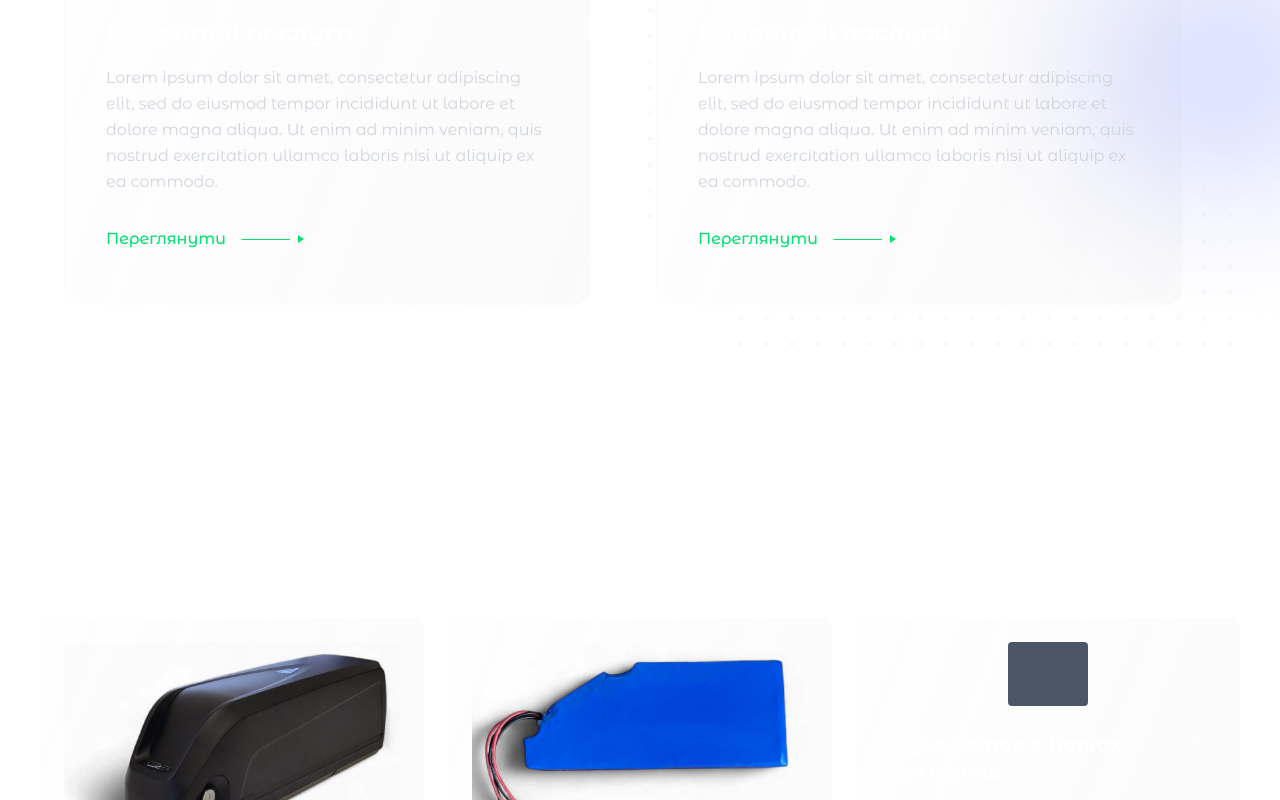
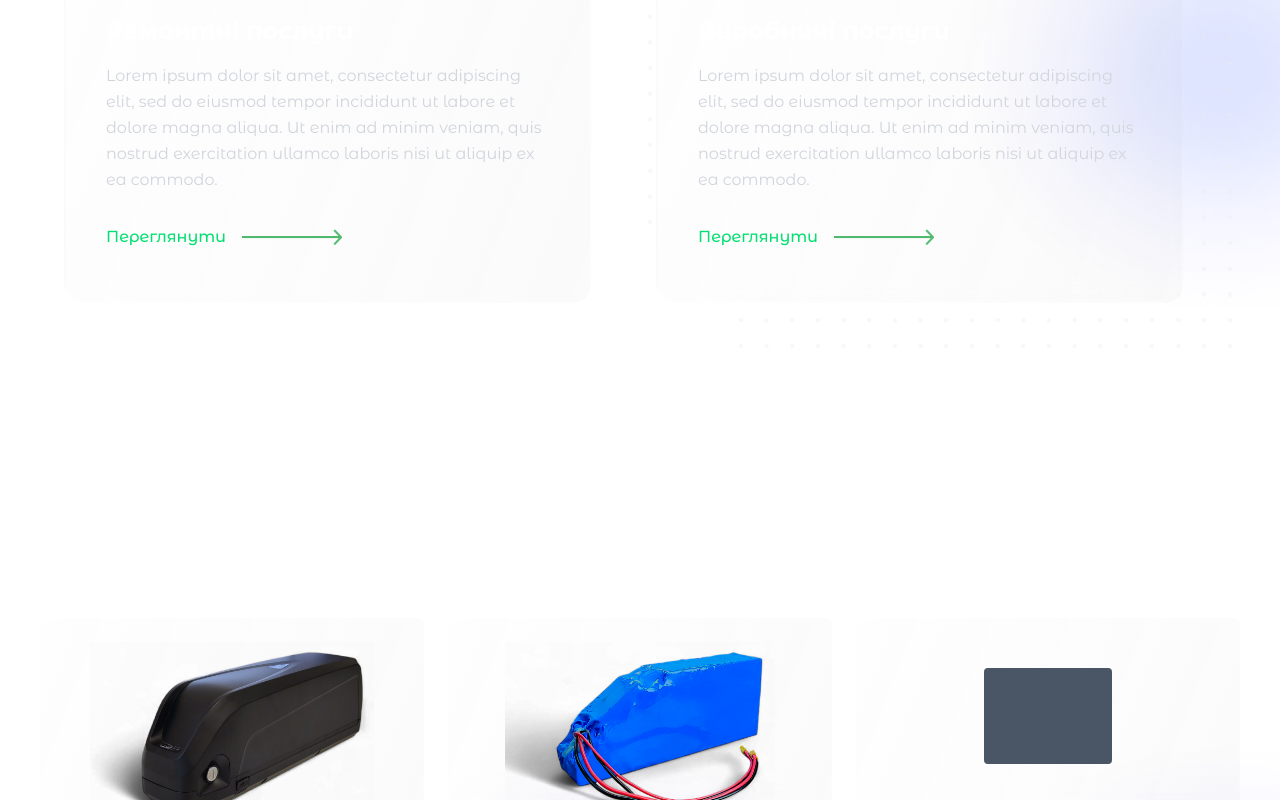
Before and after one commit to TTcee/EnergyStore1, a Next.js app: page / in a window 1280 px wide. Shown: the part 2000-2800 px from the top of the page. Built offline with nearby package versions, Linux system fonts and the light colour scheme.

Commit message:
Correct some shi

```diff
--- a/src/app/globals.css
+++ b/src/app/globals.css
@@ -40,6 +40,8 @@ body {
   font-family: var(--font-sans), sans-serif; /* дефолтний Montserrat Alternates */
   -webkit-font-smoothing: antialiased;
   -moz-osx-font-smoothing: grayscale;
+    overflow-x: hidden;
+
 }
 
 html{
--- a/src/app/sections/FindUs.tsx
+++ b/src/app/sections/FindUs.tsx
@@ -10,21 +10,21 @@ export default function FindUs() {
     <img src="/shademain2.png" alt="Моє зображення" className="absolute w-150 z-[-9] ml-300 " />
     <img src="/shademain2.png" alt="Моє зображення" className="absolute w-200 z-[-9] ml-[-200] mt-70" />
 
-      <div className="max-w-6xl w-full grid grid-cols-1 md:grid-cols-2 gap-8 lg:gap-12">
+      <div className="max-w-6xl w-full grid grid-cols-1 md:grid-cols-2 gap-2 lg:gap-12">
         {/* Ліва частина */}
         <div className="space-y-6">
           <h2 className="text-2xl sm:text-3xl text-white lg:text-4xl font-extrabold">
             Де нас знайти
           </h2>
-          <hr className="border-white border-[1.5px] w-3.5/4 sm:w-2.5/3 md:w-1.3/2" />
+          <hr className="border-white border-[1.5px] w-md sm:md md:md" />
 
           <div className="space-y-5 text-base text-white sm:text-lg">
             <p className="flex">
-              <House className="w-8 h-8 text-white-400 mr-4" />
+              <House className="w-8 h-8 text-white-100 mr-4" />
               <span className="font-normal font-montserrat font-xs"></span> вул. Городоцька, 174, Львів
             </p>
             <p className="flex">
-              <Phone className="w-8 h-8 text-white-400 mr-4" />
+              <Phone className="w-8 h-8 text-white-100 mr-4 text-sm sm:text-sm" />
               <span className="font-normal font-montserrat"></span> +38 (098) 174-14-88
             </p>
             <p className="flex">
@@ -33,7 +33,7 @@ export default function FindUs() {
             </p>
           </div>
 
-          <hr className="border-white border-[1.5px] w-3.5/4 sm:w-2.5/3 md:w-1.2/2" />
+          <hr className="border-white border-[1.5px] w-md sm:w-md md:w-md" />
 
           <div className="text-white">
             <h3 className="text-lg sm:text-xl font-semibold mb-2">
@@ -46,7 +46,7 @@ export default function FindUs() {
 
         {/* Права частина (карта) */}
         <div
-          className="mx-auto
+          className="ml-[-100]
           w-full h-64
           sm:w-[90%] sm:h-80
           md:w-[100%] md:h-[250px]
@@ -55,7 +55,7 @@ export default function FindUs() {
         >
           <iframe
             src="https://www.google.com/maps/embed?pb=!1m18!1m12!1m3!1d2573.5575927768773!2d23.9686505!3d49.8319797!2m3!1f0!2f0!3f0!3m2!1i1024!2i768!4f13.1!3m3!1m2!1s0x473ae74070ed9ee3%3A0x965ed1e1bb37a3c9!2sEnergy%20Store!5e0!3m2!1suk!2sua!4v1756306870511!5m2!1suk!2sua"
-            className="w-full h-full rounded-lg shadow-lg"
+            className="w-2xl h-full rounded-lg shadow-lg"
             style={{ border: 0 }}
             loading="lazy"
           ></iframe>
--- a/src/app/sections/MainPage.tsx
+++ b/src/app/sections/MainPage.tsx
@@ -12,7 +12,7 @@ export default function MainPage() {
       <section id="hero" className="min-h-screen flex  text-white">
         <img src="/shademain.png" alt="Моє зображення" className="absolute w-200 z-[-10] mt-[-100]" />
         <img src="/shademain2.png" alt="Моє зображення" className="absolute w-150 z-[-9] mt-45 " />
-          <div className="max-w-8xl  ml-4 flex  sm:ml-8 md:ml-16 lg:ml-32">
+          <div className="max-w-8xl  ml-4 flex  sm:ml-8 md:ml-16 lg:ml-41">
          <div>
            <h1 className="font-['Rubik_Mono_One'] font-normal  leading-16
                bg-[linear-gradient(90.01deg,#F6F6F6_0.01%,#909090_206.48%)]
--- a/src/app/sections/ProductionServices.tsx
+++ b/src/app/sections/ProductionServices.tsx
@@ -21,28 +21,31 @@ const ProductCard = ({
 }: ProductCardProps) => {
   return (
     <div className="bg-[linear-gradient(110.99deg,rgba(255,255,255,0.08)_-24.09%,rgba(115,115,115,0.04)_118.13%)]
-             backdrop-blur-[9px] rounded-[6px] box-border rounded-lg p-6 text-white max-w-sm">
-      {/* Зображення товару */}
-      <div className="mb-6 flex justify-center">
-        <div className=" flex items-center justify-center">
-          {image ? (
-            <img src={image} alt={title} className="w-full h-full object-contain rounded-lg" />
-          ) : (
-            <div className="w-20 h-16 bg-gray-600 rounded"></div>
-          )}
-        </div>
+             backdrop-blur-[9px] rounded-[6px] p-6 text-white max-w-sm h-[400px] flex flex-col">
+
+      {/* Блок для зображення */}
+      <div className="flex justify-center items-center h-[180px] mb-4">
+        {image ? (
+          <img
+            src={image}
+            alt={title}
+            className="h-full object-contain"
+          />
+        ) : (
+          <div className="w-32 h-24 bg-gray-600 rounded"></div>
+        )}
       </div>
 
-      {/* Назва товару */}
-      <h3 className="text-xl font-bold mb-3">{title}</h3>
+      {/* Назва + опис */}
+      <div className="flex-grow flex flex-col">
+        <h3 className="text-xl font-bold mb-2">{title}</h3>
+        <p className="text-gray-300 text-sm leading-relaxed mb-4 line-clamp-3">
+          {description}
+        </p>
+      </div>
 
-      {/* Опис */}
-      <p className="text-gray-300 text-sm mb-6 leading-relaxed">
-        {description}
-      </p>
-
-      {/* Нижня частина з кнопкою та ціною */}
-      <div className="flex items-center justify-between">
+      {/* Кнопки й ціна завжди внизу */}
+      <div className="flex items-center justify-between mt-auto">
         <Link href={href}>
           <button className="bg-green-500 hover:bg-green-600 text-white px-6 py-2 rounded-lg font-medium transition-colors">
             {buttonText}
@@ -55,6 +58,8 @@ const ProductCard = ({
     </div>
   );
 };
+
+
 
 export default function ProductionServices() {
   const products = [
@@ -111,7 +116,7 @@ export default function ProductionServices() {
     <img src="/shademain2.png" alt="Моє зображення" className="absolute w-150 z-[-9] mt-[-300] ml-300" />
 
 
-      <h2 className="text-3xl font-semibold mb-12 ml-[-900]">Виробничі послуги</h2>
+      <h2 className="text-3xl font-semibold mb-12 ml-[-880]">Виробничі послуги</h2>
 
       <div className="grid grid-cols-1 md:grid-cols-2 lg:grid-cols-3 gap-6 max-w-7xl mx-auto px-4">
         {products.map((product, index) => (
--- a/src/app/sections/WhatWeOffer.tsx
+++ b/src/app/sections/WhatWeOffer.tsx
@@ -18,7 +18,7 @@ const ServiceCard = ({
   return (
     <div className=" w-[528px] h-[350px] left-[211px] top-[1870px]
              bg-[linear-gradient(110.99deg,rgba(255,255,255,0.08)_-24.09%,rgba(115,115,115,0.04)_118.13%)]
-             backdrop-blur-[9px] rounded-[6px] pl-10 pt-15 pr-10" style={{
+             backdrop-blur-[9px] rounded-[6px] pl-10 pt-15 pr-10 mt-8" style={{
     border: "2px solid transparent",
     WebkitMaskImage: "-webkit-radial-gradient(white, black)",
     borderRadius: "20px"
@@ -37,8 +37,7 @@ const ServiceCard = ({
         <div className="inline-flex items-center text-green-400 hover:text-green-300 transition-colors cursor-pointer group">
           <span className="mr-4 font-medium">{buttonText}</span>
           <div className="flex items-center">
-            <div className="w-12 h-px bg-green-400 group-hover:bg-green-300 transition-colors"></div>
-            <div className="ml-2 w-0 h-0 border-l-[6px] border-l-green-400 group-hover:border-l-green-300 border-y-[4px] border-y-transparent transition-colors"></div>
+            <div className="w-25"><img src="/arrowleft.png" alt="" /></div>
           </div>
         </div>
       </Link>
@@ -68,12 +67,12 @@ export default function WhatWeOffer() {
             <img src="/shademain2.png" alt="Моє зображення" className="absolute w-150 z-[-9] mt-[-300] ml-300" />
 
       {/* Декоративні точки */}
-      <div>      <img src="/dots.png" alt="dots" className="absolute w-130 ml-[-630] mt-17" /></div>
+      <div>      <img src="/dots.png" alt="dots" className="absolute w-130 ml-[-630] mt-18" /></div>
             <div>      <img src="/dots.png" alt="dots" className="absolute w-130 ml-20 mt-49 scale-x-[-1] scale-y-[-1]" /></div>
 
 
       {/* Заголовок */}
-      <h2 className="text-4xl font-bold mb-20 relative z-10 ml-[-900]">
+      <h2 className="text-3xl font-semibold mb-12 ml-[-880]">
         Що ми пропонуємо
       </h2>
 
```
Also changed, not shown: public/Termo.png, public/arrowleft.png (added).
